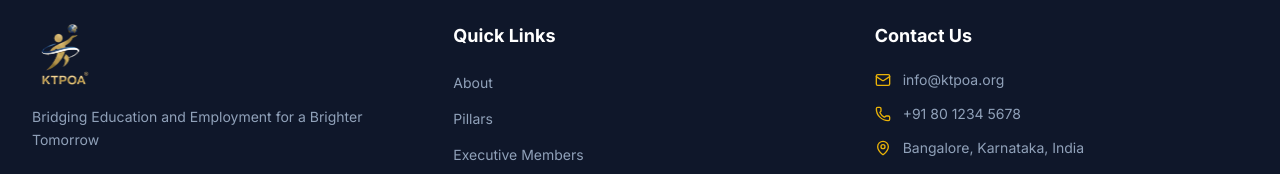
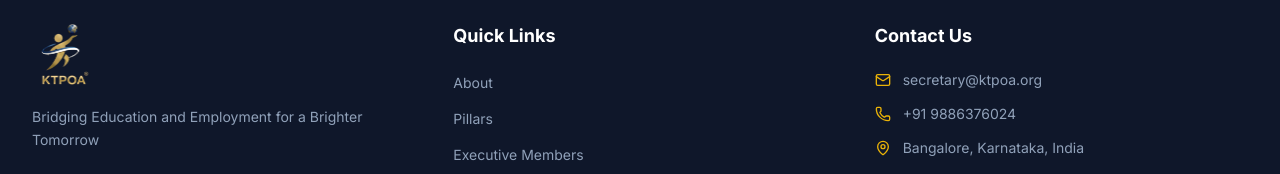
Before and after one commit to Naseerhusen/ktpoa-website, a React (Vite) app in the folder apps/client/: page / in a window 1280 px wide. Shown: the part 3597-3771 px from the top of the page. Built offline with nearby package versions, Linux system fonts and the light colour scheme.

Commit message:
Fix contact form Apps Script

```diff
--- a/apps/client/src/components/Footer.tsx
+++ b/apps/client/src/components/Footer.tsx
@@ -82,16 +82,16 @@ export function Footer({ onNavigate }: FooterProps) {
                   href="mailto:info@ktpoa.org"
                   className="text-slate-400 hover:text-white text-sm transition-colors"
                 >
-                  info@ktpoa.org
+                  secretary@ktpoa.org
                 </a>
               </li>
               <li className="flex items-center gap-3">
                 <Phone className="h-4 w-4 text-[#EAB308] flex-shrink-0" />
                 <a
-                  href="tel:+918012345678"
+                  href="tel:+919886376024"
                   className="text-slate-400 hover:text-white text-sm transition-colors"
                 >
-                  +91 80 1234 5678
+                  +91 9886376024
                 </a>
               </li>
               <li className="flex items-center gap-3">
```
